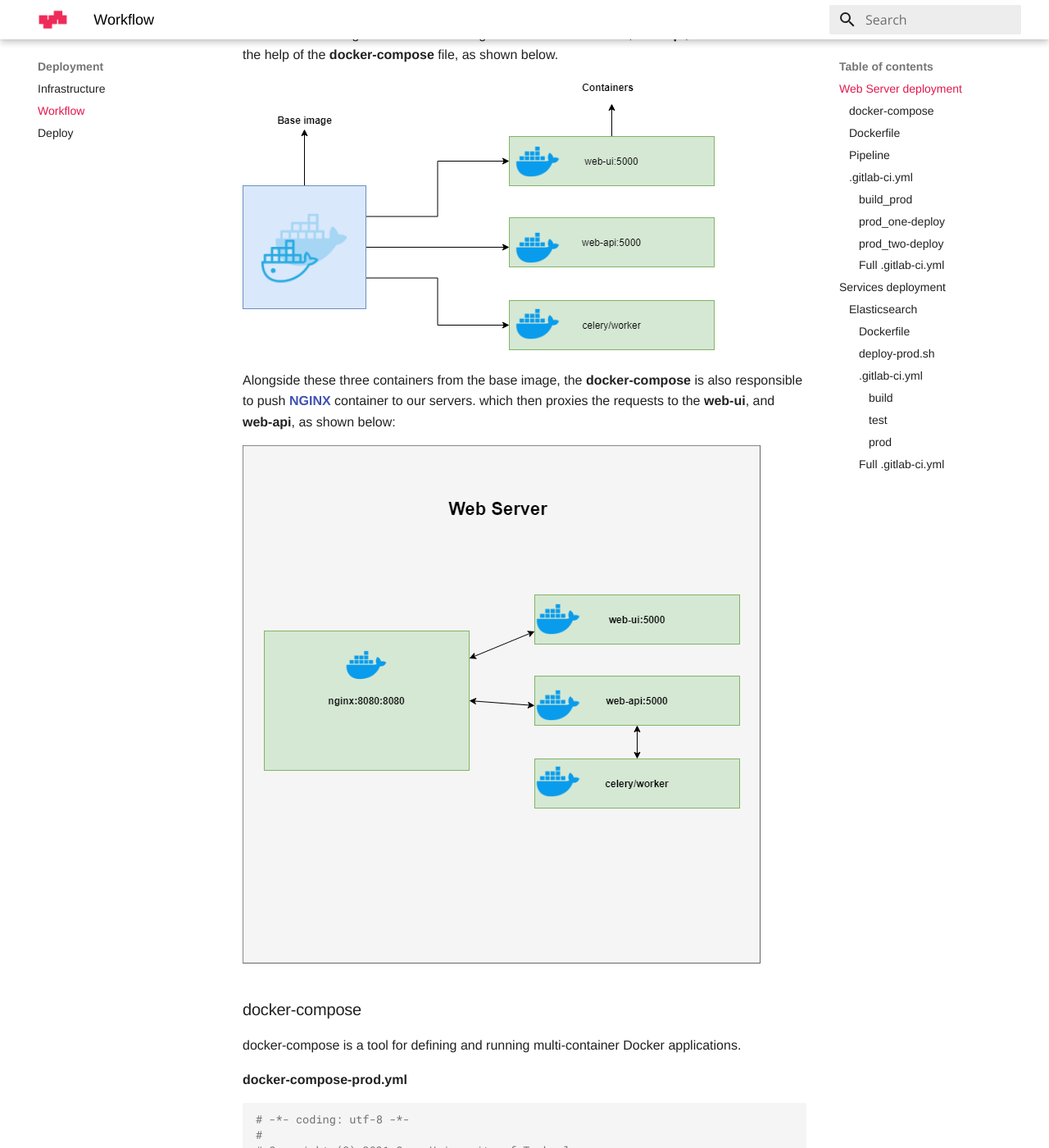
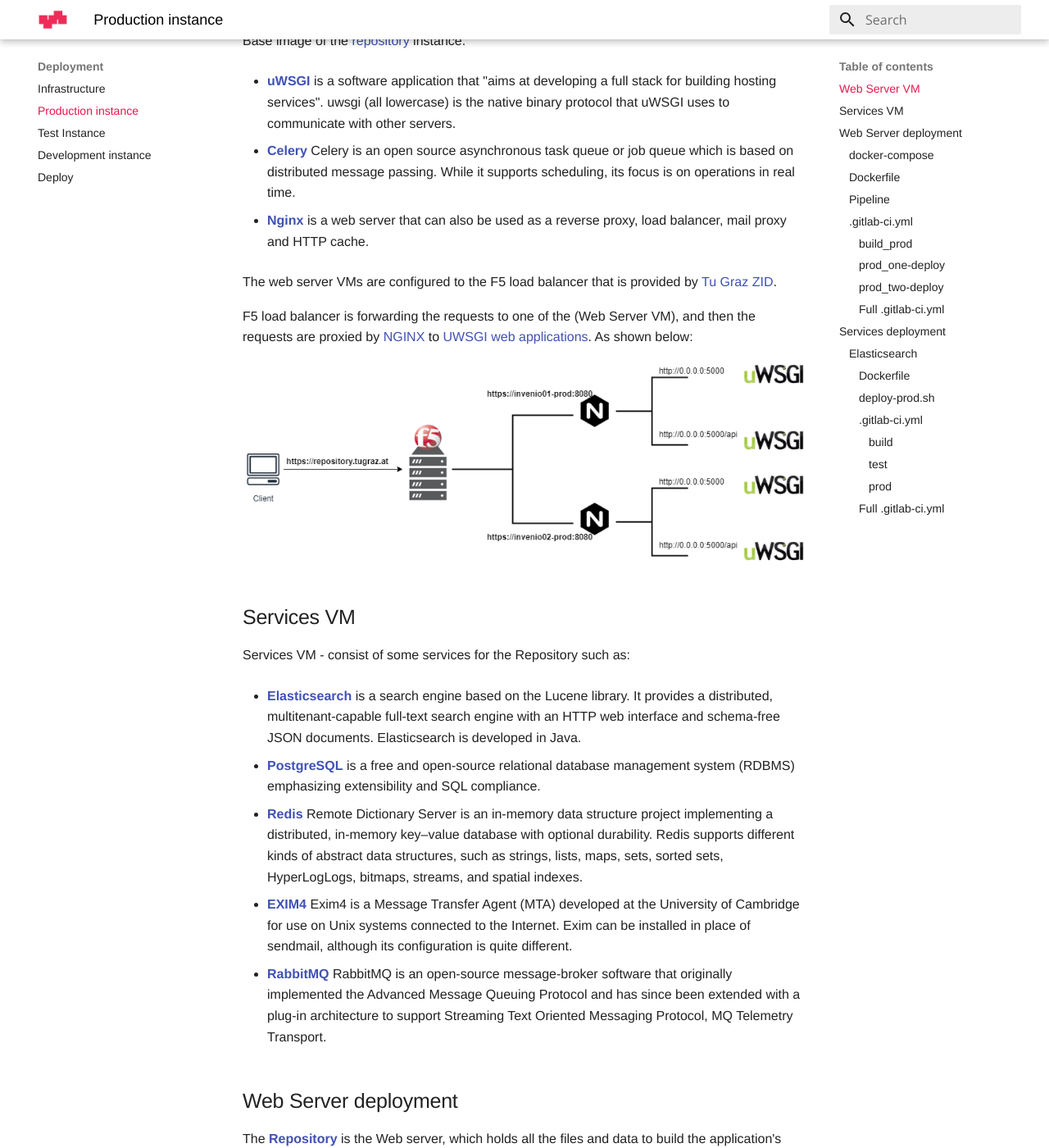
Before and after one commit to tu-graz-library/docs-repository, an MkDocs documentation site: the page built from docs/deployment/production.md, in a window 1280 px wide and 1400 px high, scrolled down 526 px. Shown: the whole window at 82% size. Built offline with MkDocs 1.6.1 and Material for MkDocs 9.7.7, drawn with Linux system fonts in a browser that asks for light colours; some of the changed text lies outside the part shown.

Commit message:
docs: update

```diff
--- a/docs/deployment/workflow.md
+++ b/docs/deployment/production.md
@@ -1,9 +1,49 @@
-# Deployment Workflow
 
-To understand TU Graz repository deployment, we will devide the process into two sections.
+# Production Instance
+[repository.tugraz.at](https://repository.tugraz.at/)
 
-1. Web Server deployment
-2. Services deployment
+Production instance has **3** VMs:
+
+1. Web Server VM (invenio01-prod)
+2. Web Server VM (invenio02-prod)
+3. Services VM (invenio03-prod)
+
+
+These virtual machines are split into two categories, **Web Servers** and **Services**. In this guideline we will take a look on both:
+
+## Web Server VM
+
+Base image of the [repository](https://gitlab.tugraz.at/invenio/repository) instance.
+
+* **[uWSGI](https://uwsgi-docs.readthedocs.io/en/latest/WSGIquickstart.html)**
+is a software application that "aims at developing a full stack for building hosting services".
+uwsgi (all lowercase) is the native binary protocol that uWSGI uses to communicate with other servers.
+
+* **[Celery](https://docs.celeryproject.org/en/stable/userguide/application.html)**
+Celery is an open source asynchronous task queue or job queue which is based on distributed message passing. While it supports scheduling, its focus is on operations in real time.
+
+* **[Nginx](https://nginx.org/en/docs/)**
+is a web server that can also be used as a reverse proxy, load balancer, mail proxy and HTTP cache.
+
+The web server VMs are configured to the F5 load balancer that is provided by [Tu Graz ZID](https://www.tugraz.at/tu-graz/organisationsstruktur/serviceeinrichtungen-und-stabsstellen/zentraler-informatikdienst/).
+
+F5 load balancer is forwarding the requests to one of the (Web Server VM), and then the requests are proxied by [NGINX](https://gitlab.tugraz.at/invenio/nginx) to [UWSGI web applications](https://uwsgi-docs.readthedocs.io/en/latest/WSGIquickstart.html). As shown below:
+
+![](images/invenio-prod.png?raw=true)
+
+## Services VM
+Services VM - consist of some services for the Repository such as:
+
+* **[Elasticsearch](https://gitlab.tugraz.at/invenio/elasticsearch)** is a search engine based on the Lucene library.
+It provides a distributed, multitenant-capable full-text search engine with an HTTP web interface and schema-free JSON documents. Elasticsearch is developed in Java.
+
+* **[PostgreSQL](https://www.postgresql.org/)** is a free and open-source relational database management system (RDBMS) emphasizing extensibility and SQL compliance.
+
+* **[Redis](https://gitlab.tugraz.at/invenio/cache)** Remote Dictionary Server is an in-memory data structure project implementing a distributed, in-memory key–value database with optional durability. Redis supports different kinds of abstract data structures, such as strings, lists, maps, sets, sorted sets, HyperLogLogs, bitmaps, streams, and spatial indexes.
+
+* **[EXIM4](https://gitlab.tugraz.at/invenio/exim4)** Exim4 is a Message Transfer Agent (MTA) developed at the University of Cambridge for use on Unix systems connected to the Internet. Exim can be installed in place of sendmail, although its configuration is quite different.
+
+* **[RabbitMQ](https://gitlab.tugraz.at/invenio/rabbitmq)** RabbitMQ is an open-source message-broker software that originally implemented the Advanced Message Queuing Protocol and has since been extended with a plug-in architecture to support Streaming Text Oriented Messaging Protocol, MQ Telemetry Transport.
 
 ## Web Server deployment
 
--- a/mkdocs.yml
+++ b/mkdocs.yml
@@ -31,9 +31,9 @@
   - Home: 'index.md'
   - Deployment:
     - Infrastructure: 'deployment/index.md'
-    # - Test Instance: 'deployment/test.md'
-    # - Production Instance: 'deployment/prod.md'
-    - Workflow : 'deployment/workflow.md'
+    - Production instance: 'deployment/production.md'
+    - Test Instance: 'deployment/test.md'
+    - Development instance: 'deployment/dev.md'
     - Deploy : 'deployment/deploy.md'
   - Configs:
     - Configurations: 'configs/index.md'
```
Also changed, not shown: docs/configs/ceph.md (+1 -1 lines), docs/deployment/deploy.md (+5 -5 lines), docs/deployment/dev.md (added, +5 -0 lines), docs/deployment/index.md (+4 -35 lines), docs/deployment/test.md (added, +10 -0 lines), docs/deployment/images/pipeline-prod.png (added).
